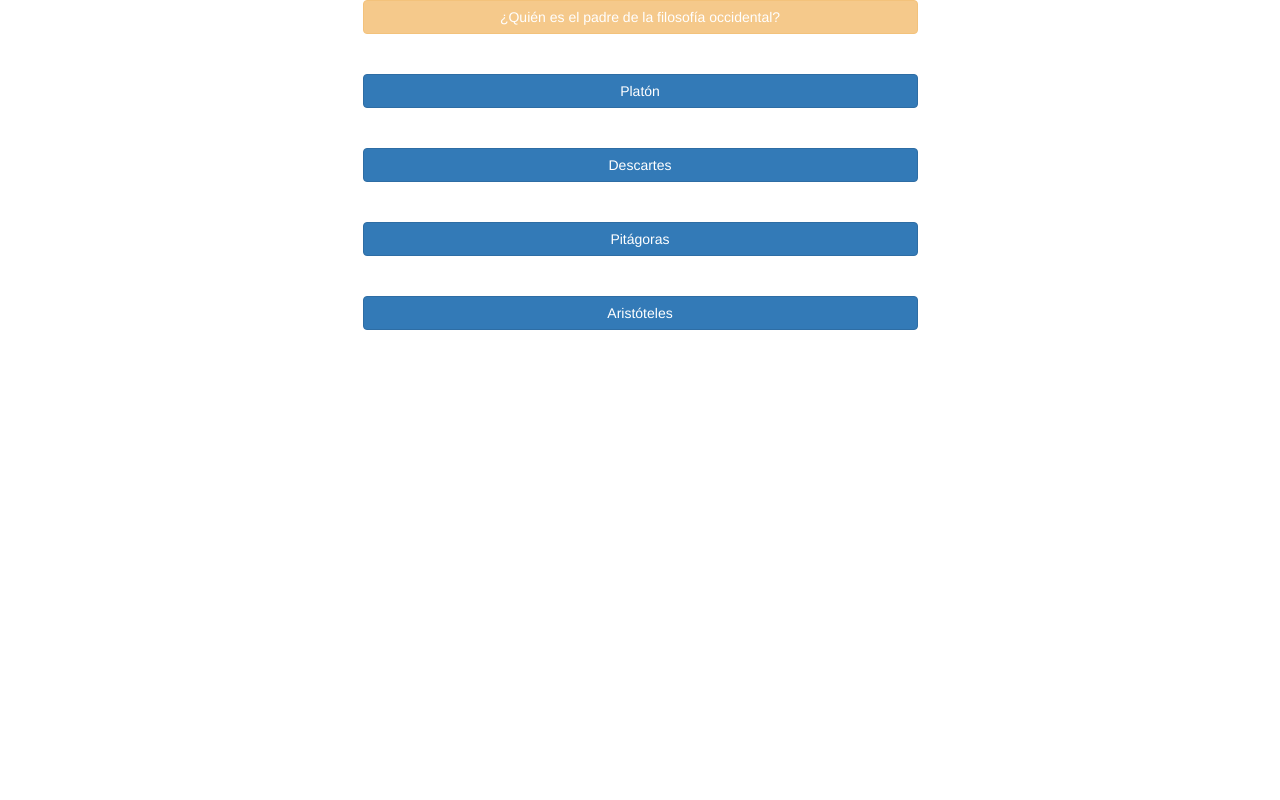
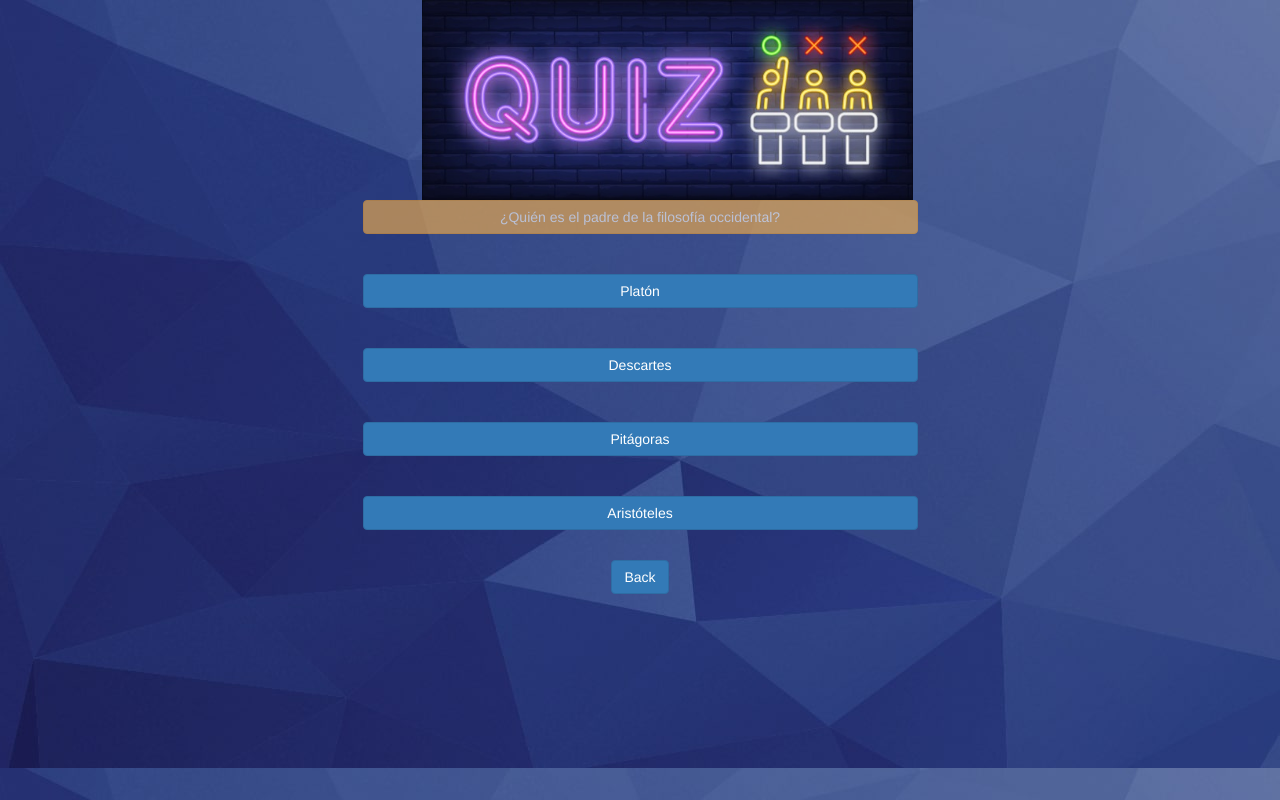
Before and after one commit to AlbertoCristobal/proyectopreguntadosoficial, a PHP site: page / in a window 1280 px wide. Run offline with PHP 8.4, Linux system fonts and the light colour scheme; data comes from the database, SQL or seed files in the repository.

Commit message:
Detectar las preguntas correctas y hacer un boton de next y back

```diff
--- a/configuracion.php
+++ b/configuracion.php
@@ -2,5 +2,5 @@
 $servidor = '127.0.0.1';
 $bd = 'ejemploquiz';
 $usuario_mysql = 'root';
-$clave_mysql = '';
+$clave_mysql = 'root';
 ?>
--- a/index.php
+++ b/index.php
@@ -3,10 +3,22 @@
 <html>
     <head>
         <meta charset="UTF-8">
-        <title>QUIZZ EJEMPLO PHP</title>
+        <title>Proyecto Preguntados</title>
         <link rel="stylesheet" href="css/bootstrap.min.css" type="text/css">
+        <style>
+
+             #pasar{
+                padding-top:30px ;
+            }
+
+            #imgLogo{
+                padding-left:33%;
+                height:200px ;
+            }
+
+        </style>
     </head>
-    <body>
+    <body background="fondo.jpg"  >
         <?php
             include('./funciones.php');
             $mysqli = conectaBBDD();
@@ -33,34 +45,38 @@
             $r3 = rand(3,6); while ($r3 == $r1 || $r3 == $r2){$r3 = rand(3,6);}
             $r4 = rand(3,6); while ($r4 == $r1 || $r4 == $r2 || $r4 == $r3){$r4 = rand(3,6);}
 
+            $correcta = $listaPreguntas[$preguntaElegida ][7];
 //            $numeros = range(3, 6);
 //            shuffle($numeros);
 //            foreach ($numeros as $numero) {
 //                echo "$numero ";
 //            }
 ?>
+        <img src="logo.jpg" id="imgLogo"></img>
 
-        <div class="container">
+        </br>
+        <div class="container" id="preguntas">
             <div class="row">
                 <div class="col-md-3"></div>
                 <div class="col-md-6">
-                    <button class="btn btn-block btn-warning disabled">
+
+                    <button  class="btn btn-block btn-warning disabled">
                         <?php echo $listaPreguntas[$preguntaElegida][2];?>
                     </button>
                     <br><br>
-                    <button class="btn btn-block btn-primary " onclick="chequeaRespuesta();">
+                    <button id="btn1" class="btn btn-block btn-primary " onclick="chequeaRespuesta('1');">
                         <?php echo $listaPreguntas[$preguntaElegida][$r1];?>
                     </button>
                     <br><br>
-                    <button class="btn btn-block btn-primary ">
+                    <button id="btn2" class="btn btn-block btn-primary " onclick="chequeaRespuesta('2');">
                         <?php echo $listaPreguntas[$preguntaElegida][$r2];?>
                     </button>
                     <br><br>
-                    <button class="btn btn-block btn-primary ">
+                    <button id="btn3" class="btn btn-block btn-primary " onclick="chequeaRespuesta('3');">
                         <?php echo $listaPreguntas[$preguntaElegida][$r3];?>
                     </button>
                     <br><br>
-                    <button class="btn btn-block btn-primary ">
+                    <button id="btn4" class="btn btn-block btn-primary  " onclick="chequeaRespuesta('4');">
                         <?php echo $listaPreguntas[$preguntaElegida][$r4];?>
                     </button>
                 </div>
@@ -68,8 +84,38 @@
             </div>
         </div>
 
+        <div align="center" id="pasar">
+            <div id="Next"></div>
+            <button type="button" class="btn btn-primary " onclick="goBack()">Back</button>
+
+
+
+        </div>
 
         <script src="js/jquery-1.12.0.min.js"></script>
         <script src="js/bootstrap.min.js"></script>
+        <script>
+
+            var respuesta = '<?php echo $correcta?>';
+
+            function refresca(){
+                location.reload();
+            }
+
+            function chequeaRespuesta(_respuesta){
+                if(respuesta ===_respuesta){
+                    $('#Next').append('<button class ="btn btn-warning"  onclick="refresca()">Next</buton>"');
+
+                }
+                else{
+                    $('#Next').append('<button class ="btn btn-info" onclick="refresca()" >Next</buton>"');
+                }
+
+            }
+            function goBack() {
+                window.history.back();
+            }
+
+        </script>
     </body>
 </html>
--- a/nbproject/project.xml
+++ b/nbproject/project.xml
@@ -3,7 +3,7 @@
     <type>org.netbeans.modules.php.project</type>
     <configuration>
         <data xmlns="http://www.netbeans.org/ns/php-project/1">
-            <name>EjemploQuizPHP</name>
+            <name>ProyectoPreguntadosPHP</name>
         </data>
     </configuration>
 </project>
```
Also changed, not shown: fondo.jpg (added), logo.jpg (added), 1 other file.
